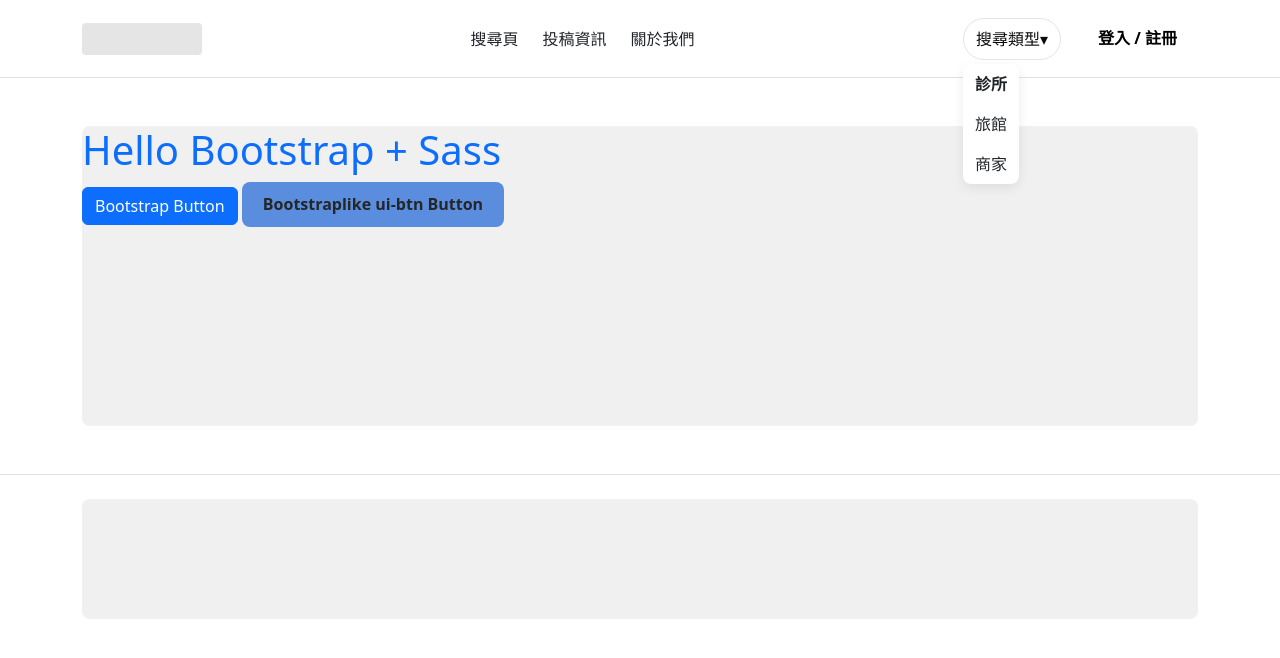
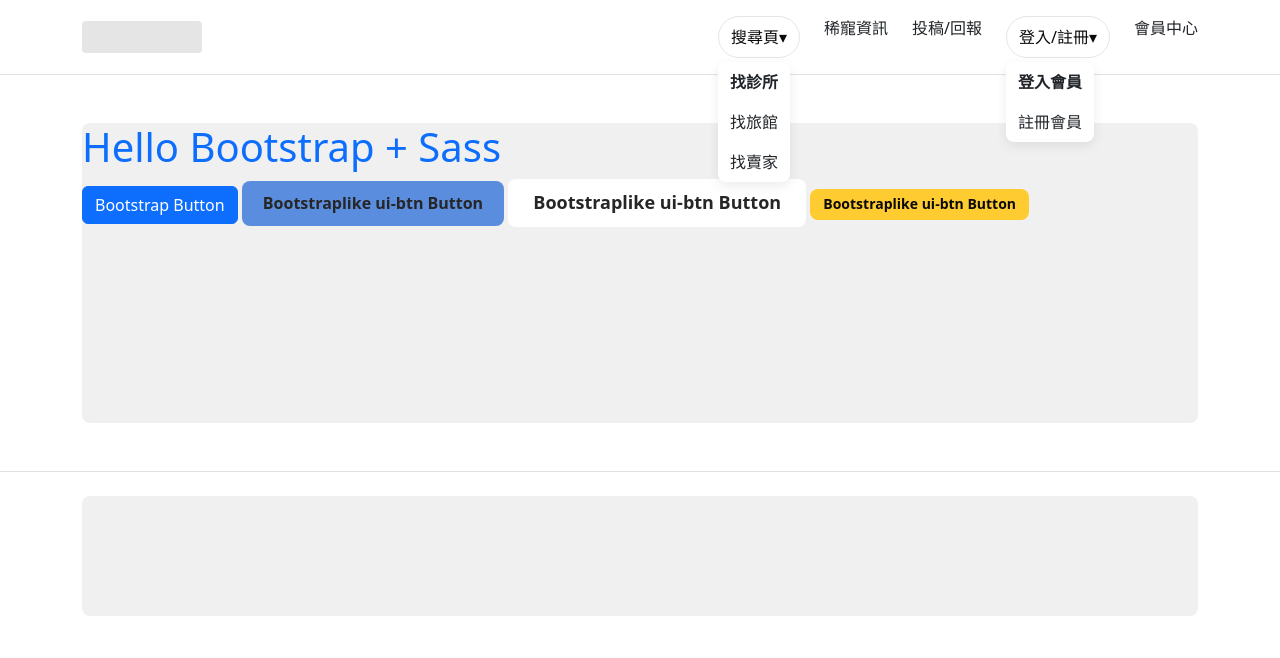
Before and after one commit to nonwhen07/Reactproject, a website: page public/index.html in a window 1280 px wide. Drawn offline with nearby package versions, Linux system fonts and the light colour scheme.

Commit message:
版型測試

```diff
--- a/public/index.html
+++ b/public/index.html
@@ -22,36 +22,34 @@
 
         <!-- Nav -->
         <nav class="d-flex gap-4">
-          <a href="#" class="text-decoration-none text-dark">搜尋頁</a>
-          <a href="#" class="text-decoration-none text-dark">投稿資訊</a>
-          <a href="#" class="text-decoration-none text-dark">關於我們</a>
-        </nav>
-
-        <!-- Actions -->
-        <div class="d-flex align-items-center gap-3">
-
-          <!-- ui-select -->
           <div class="ui-select">
             <button type="button" class="ui-select-trigger">
-              搜尋類型
+              搜尋頁
               <span>▾</span>
             </button>
-
             <!-- demo: 預設先顯示，之後再接 JS -->
             <div class="ui-select-menu">
-              <div class="ui-select-option is-selected">診所</div>
-              <div class="ui-select-option">旅館</div>
-              <div class="ui-select-option">商家</div>
+              <div class="ui-select-option is-selected">找診所</div>
+              <div class="ui-select-option">找旅館</div>
+              <div class="ui-select-option">找賣家</div>
             </div>
           </div>
+          <a href="#" class="text-decoration-none text-dark">稀寵資訊</a>
+          <a href="#" class="text-decoration-none text-dark">投稿/回報</a>
 
-          <!-- CTA -->
-          <button class="ui-btn ui-btn--primary">
-            登入 / 註冊
-          </button>
-
-        </div>
-
+          <div class="ui-select">
+            <button type="button" class="ui-select-trigger">
+              登入/註冊
+              <span>▾</span>
+            </button>
+            <!-- demo: 預設先顯示，之後再接 JS -->
+            <div class="ui-select-menu">
+              <div class="ui-select-option is-selected">登入會員</div>
+              <div class="ui-select-option">註冊會員</div>
+            </div>
+          </div>
+          <a href="#" class="text-decoration-none text-dark">會員中心</a>
+        </nav>
       </div>
     </div>
   </header>
@@ -62,6 +60,8 @@
       <h1 class="text-primary">Hello Bootstrap + Sass</h1>
       <button class="btn btn-primary">Bootstrap Button</button>
       <button class="ui-btn ui-btn-primary">Bootstraplike ui-btn Button</button>
+      <button class="ui-btn ui-btn-secondary ui-btn-lg">Bootstraplike ui-btn Button</button>
+      <button class="ui-btn ui-btn-warning ui-btn-sm">Bootstraplike ui-btn Button</button>
     </div>
   </main>
 
```
